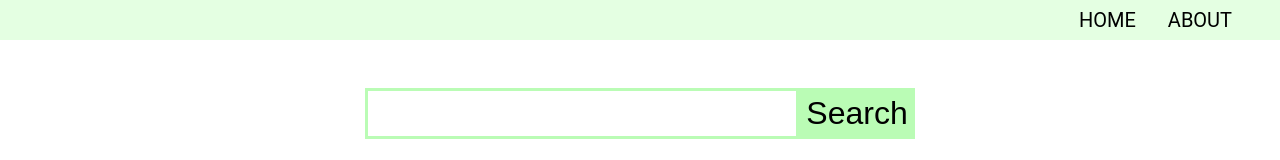
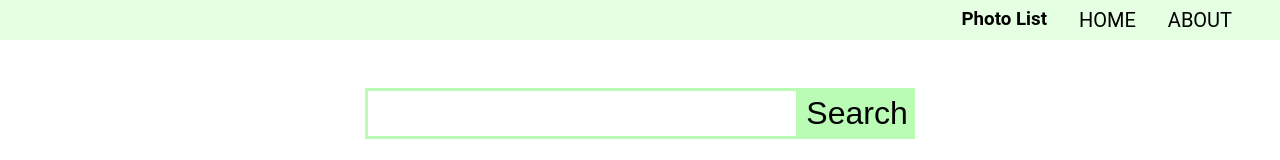
Before and after one commit to ritacc12/Photo-List, a React (Create React App) app: page / in a window 1280 px wide. Shown: the top 160 px of the page. Built offline with nearby package versions, Linux system fonts and the light colour scheme; no server answers.

Commit message:
add the title

```diff
--- a/src/Layout.jsx
+++ b/src/Layout.jsx
@@ -8,6 +8,9 @@ const Layout = () => {
     <div>
       <nav>
         <ul>
+          <li className="title">
+            <h3>Photo List</h3>
+          </li>
           <li>
             <Link to="/">HOME</Link>
           </li>
--- a/src/styles/_nav.scss
+++ b/src/styles/_nav.scss
@@ -1,11 +1,18 @@
 nav {
   background-color: rgb(228, 255, 226);
+  .title {
+    font-size: larger;
+    font-weight: 900;
+    display: flex;
+    position: relative;
+    right: 30%;
+  }
   ul {
     display: flex;
     justify-content: flex-end;
-    margin-right: 2rem;
+    margin-right: 1.5rem;
     li {
-      padding: 0.5rem 1rem;
+      padding: 0.3rem 1rem;
       a {
         font-size: 1.25rem;
       }
```
